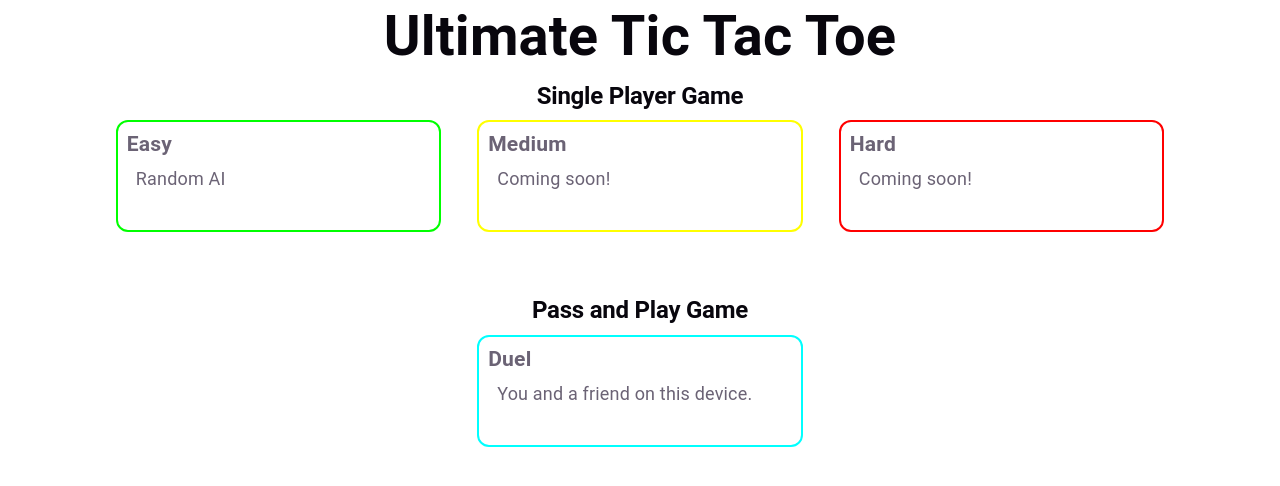
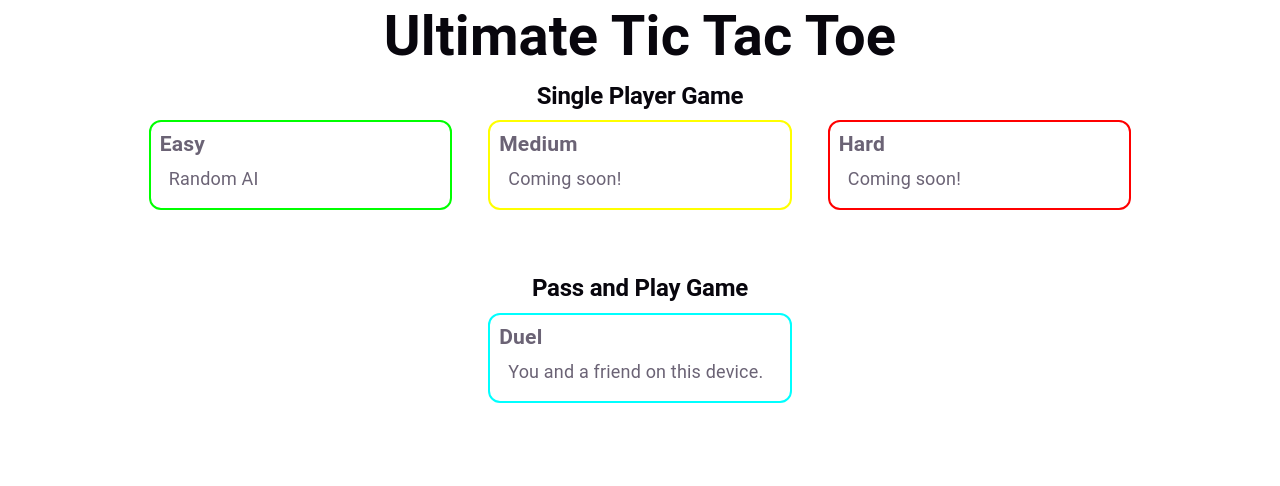
Before and after one commit to PaulHazelton/ReactTicTacToe, a React (Vite) app: page / in a window 1280 px wide. Shown: the top 486 px of the page. Built offline with nearby package versions, Linux system fonts and the light colour scheme.

Commit message:
More tweaks. Border box sizing

```diff
--- a/src/index.css
+++ b/src/index.css
@@ -26,6 +26,10 @@
 	@media (max-width: 1024px) {
 		font-size: 16px;
 	}
+}
+
+* {
+	box-sizing: border-box;
 }
 
 @media (prefers-color-scheme: dark) {
--- a/src/pages/game/Game.css
+++ b/src/pages/game/Game.css
@@ -134,12 +134,11 @@
 	bottom: -4px;
 	right: -4px;
 	border: 2px solid var(--turnColor);
-	border-radius: 4px;
+	border-radius: 8px;
 	z-index: -1;
 }
 
 .square {
-	/* font-size: 4rem; */
 	container-type: inline-size;
 
 	font-family: Impact, Haettenschweiler, 'Arial Narrow Bold', sans-serif;
```
